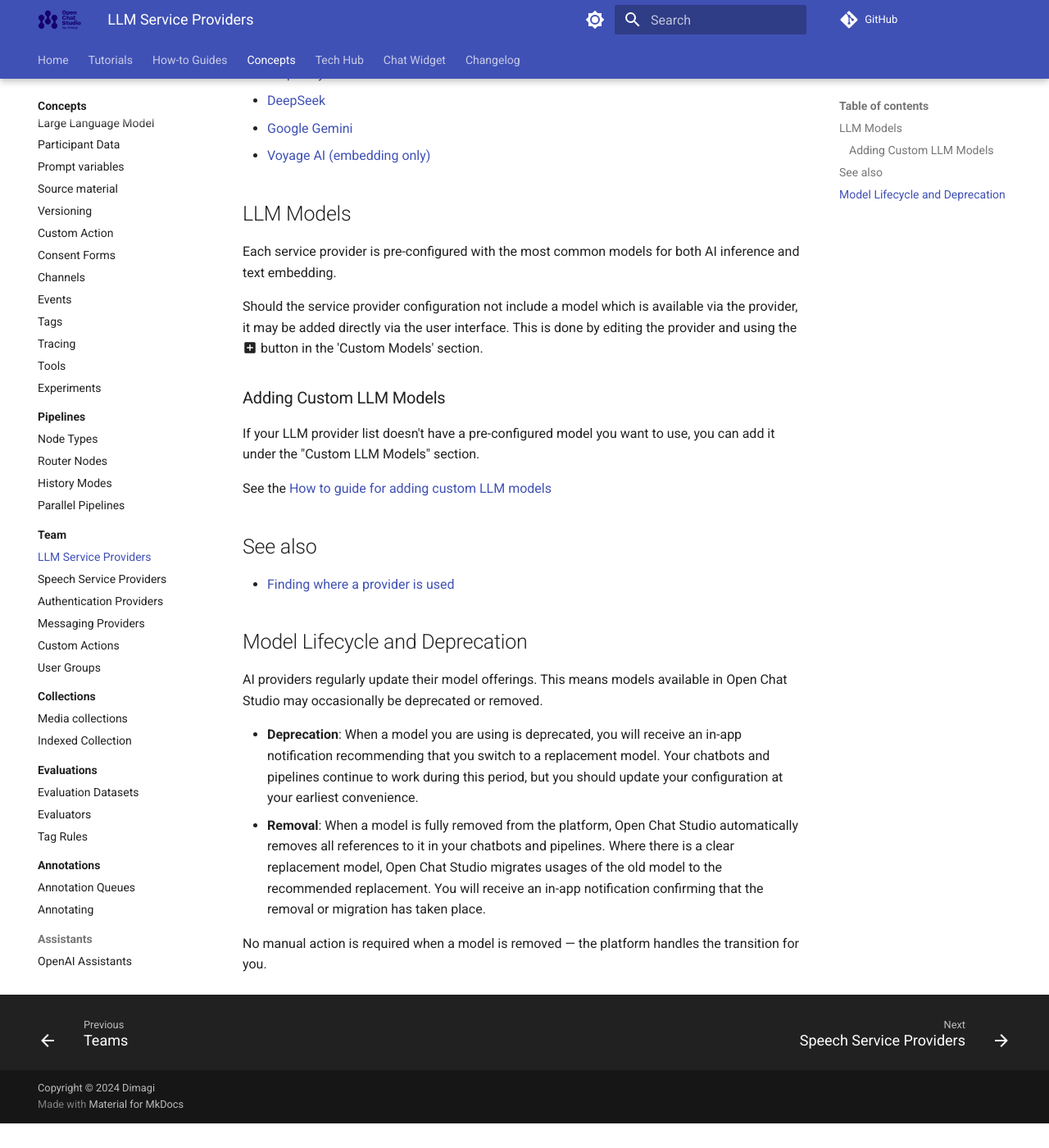
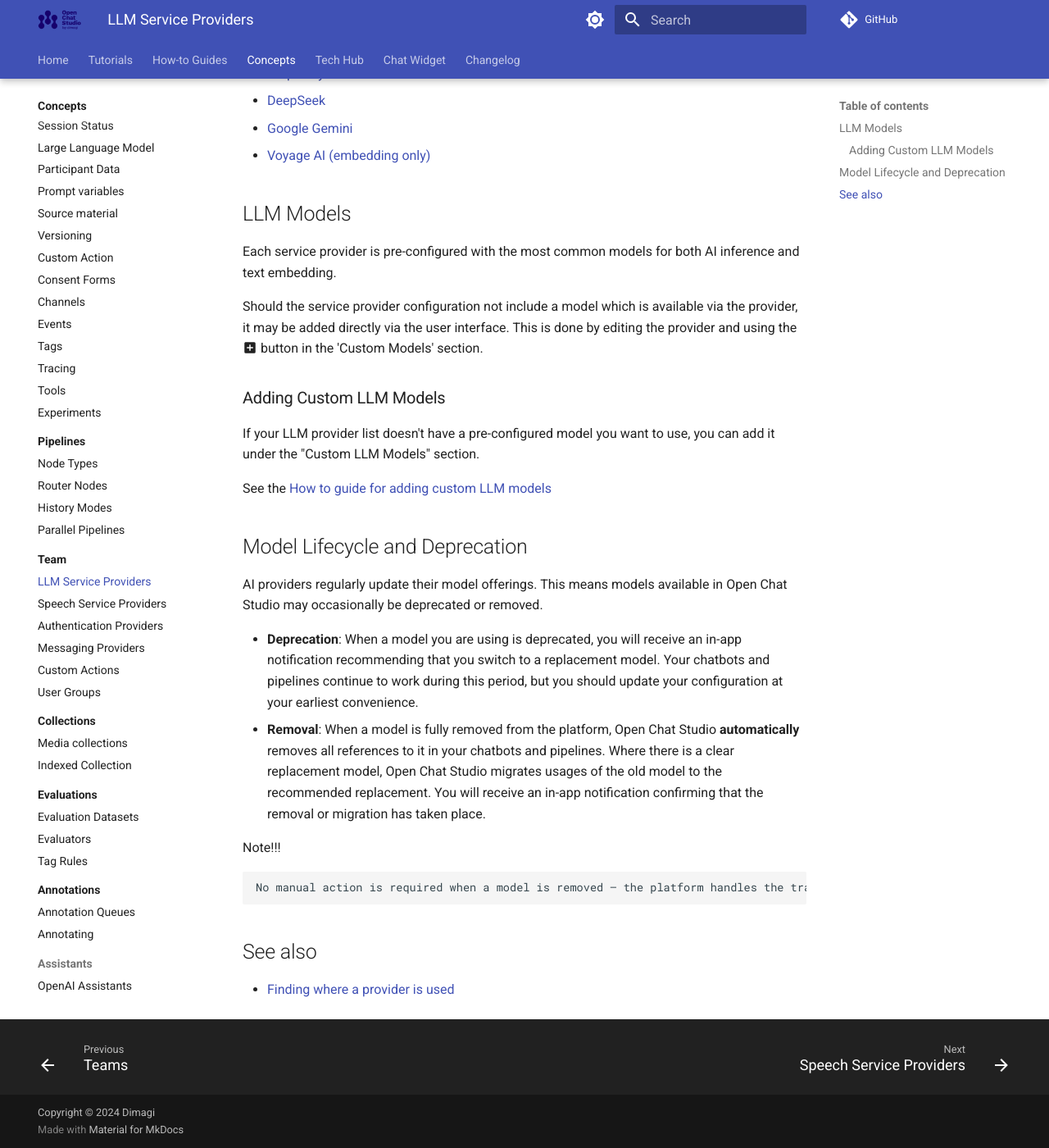
Before and after one commit to dimagi/open-chat-studio-docs, an MkDocs documentation site: the page built from docs/concepts/team/llm_providers.md, in a window 1280 px wide and 1400 px high, scrolled down 471 px. Shown: the whole window at 82% size. Built offline with MkDocs 1.6.1 and Material for MkDocs 9.7.7, drawn with Linux system fonts in a browser that asks for light colours; a script that is not in the unit is left out; comment, search, counter and statistics services are not loaded; before the commit the page ends 1841 px from its top, so only the background shows below that.

Commit message:
clarity on LLM model lifecycle

```diff
--- a/docs/concepts/team/llm_providers.md
+++ b/docs/concepts/team/llm_providers.md
@@ -26,15 +26,17 @@
 
 See the [How to guide for adding custom LLM models](../../tutorials/configure_providers.md#adding-custom-llm-models)
 
-## See also
-
-- [Finding where a provider is used](index.md#finding-where-a-provider-is-used)
-
 ## Model Lifecycle and Deprecation
 
 AI providers regularly update their model offerings. This means models available in Open Chat Studio may occasionally be deprecated or removed.
 
 - **Deprecation**: When a model you are using is deprecated, you will receive an in-app notification recommending that you switch to a replacement model. Your chatbots and pipelines continue to work during this period, but you should update your configuration at your earliest convenience.
-- **Removal**: When a model is fully removed from the platform, Open Chat Studio automatically removes all references to it in your chatbots and pipelines. Where there is a clear replacement model, Open Chat Studio migrates usages of the old model to the recommended replacement. You will receive an in-app notification confirming that the removal or migration has taken place.
+- **Removal**: When a model is fully removed from the platform, Open Chat Studio **automatically** removes all references to it in your chatbots and pipelines. Where there is a clear replacement model, Open Chat Studio migrates usages of the old model to the recommended replacement. You will receive an in-app notification confirming that the removal or migration has taken place.
 
-No manual action is required when a model is removed — the platform handles the transition for you.
+Note!!!
+
+    No manual action is required when a model is removed — the platform handles the transition for you.
+
+## See also
+
+- [Finding where a provider is used](index.md#finding-where-a-provider-is-used)
```
